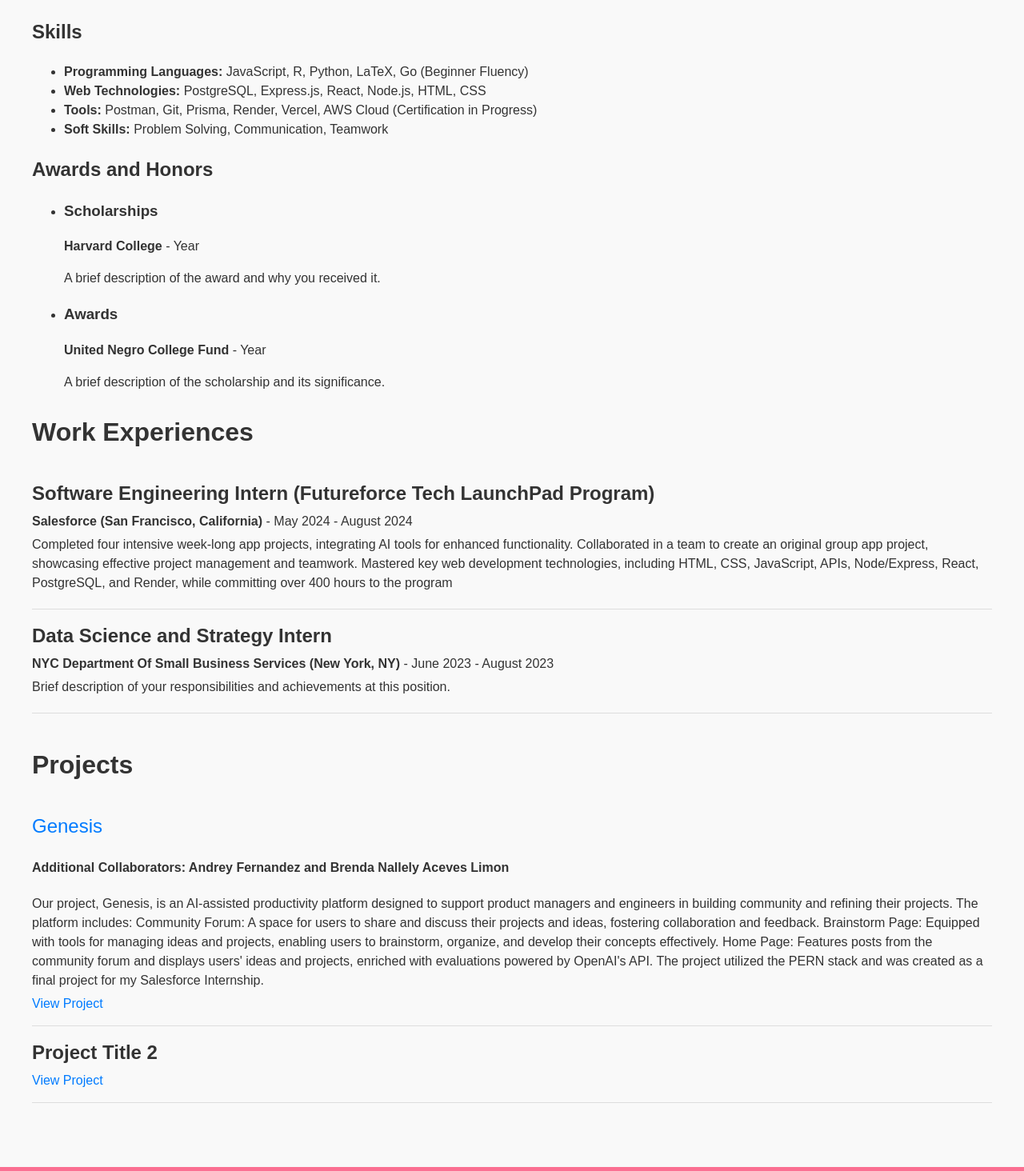
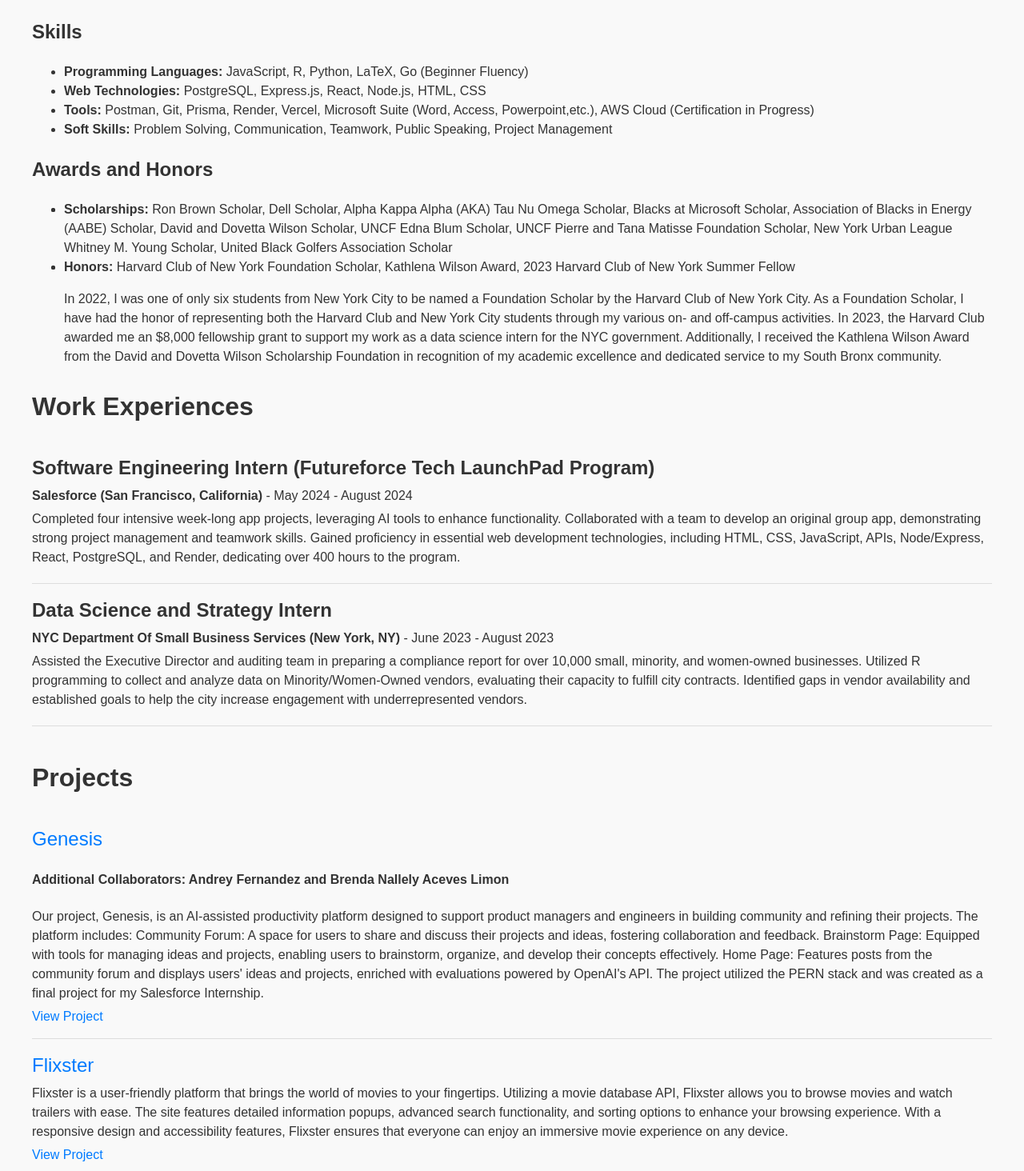
Before and after one commit to anitadugbartey1/anita-portfolio, a React (Vite) app in the folder anita-portfolio/: page /portfolio in a window 1280 px wide. Shown: the part 326-1790 px from the top of the page at 80% size. Built offline with nearby package versions, Linux system fonts and the light colour scheme.

Commit message:
more commits

```diff
--- a/anita-portfolio/src/Portfolio.jsx
+++ b/anita-portfolio/src/Portfolio.jsx
@@ -13,7 +13,7 @@ const Portfolio = () => {
             <li>
               <h3>Bachelor of Arts in Computer Science</h3>
               <p><strong>Harvard College,</strong>  Expected Graduation: May 2026</p>
-              <p><strong>Coursework</strong>: CS 1200 (Intro to Algorithms), CS 20 (Intro to Discrete Math), CS 32 (Intro to Computer Programming 1), Stat 100 (Intro to R Programming), Applied Math 22A (Linear Algebra), CS 1070 (Systems Development for CS)</p>
+              <p><strong>Coursework</strong>: CS 1200 (Intro to Algorithms), CS 20 (Intro to Discrete Math), CS 32 (Intro to Computer Programming 1), Stat 100 (Intro to R Programming), Applied Math 22A (Linear Algebra), CS 1070 (Systems Development for CS), MIT 15.501 (Accounting)</p>
             </li>
             {/* Add more education details as needed */}
           </ul>
@@ -24,8 +24,8 @@ const Portfolio = () => {
           <ul>
             <li><strong>Programming Languages:</strong> JavaScript, R, Python, LaTeX, Go (Beginner Fluency)</li>
             <li><strong>Web Technologies:</strong> PostgreSQL, Express.js, React, Node.js, HTML, CSS</li>
-            <li><strong>Tools:</strong> Postman, Git, Prisma, Render, Vercel, AWS Cloud (Certification in Progress)</li>
-            <li><strong>Soft Skills:</strong> Problem Solving, Communication, Teamwork</li>
+            <li><strong>Tools:</strong> Postman, Git, Prisma, Render, Vercel, Microsoft Suite (Word, Access, Powerpoint,etc.), AWS Cloud (Certification in Progress)</li>
+            <li><strong>Soft Skills:</strong> Problem Solving, Communication, Teamwork, Public Speaking, Project Management</li>
             {/* Add more skills as needed */}
           </ul>
         </div>
@@ -34,14 +34,14 @@ const Portfolio = () => {
           <h2>Awards and Honors</h2>
           <ul>
             <li>
-              <h3>Scholarships</h3>
-              <p><strong>Harvard College</strong> - Year</p>
-              <p>A brief description of the award and why you received it.</p>
+              <li><strong>Scholarships:</strong> Ron Brown Scholar, Dell Scholar,
+Alpha Kappa Alpha (AKA) Tau Nu Omega Scholar, Blacks at Microsoft Scholar, Association of Blacks in Energy (AABE)
+Scholar, David and Dovetta Wilson Scholar, UNCF Edna Blum Scholar, UNCF Pierre and Tana Matisse Foundation Scholar, New York Urban League Whitney M. Young Scholar, United Black Golfers Association Scholar</li>
+
             </li>
             <li>
-              <h3>Awards</h3>
-              <p><strong>United Negro College Fund</strong> - Year</p>
-              <p>A brief description of the scholarship and its significance.</p>
+            <li><strong>Honors:</strong> Harvard Club of New York Foundation Scholar, Kathlena Wilson Award, 2023 Harvard Club of New York Summer Fellow</li>
+              <p> In 2022, I was one of only six students from New York City to be named a Foundation Scholar by the Harvard Club of New York City. As a Foundation Scholar, I have had the honor of representing both the Harvard Club and New York City students through my various on- and off-campus activities. In 2023, the Harvard Club awarded me an $8,000 fellowship grant to support my work as a data science intern for the NYC government. Additionally, I received the Kathlena Wilson Award from the David and Dovetta Wilson Scholarship Foundation in recognition of my academic excellence and dedicated service to my South Bronx community.</p>
             </li>
             {/* Add more awards as needed */}
           </ul>
@@ -53,14 +53,12 @@ const Portfolio = () => {
             <li>
               <h3>Software Engineering Intern (Futureforce Tech LaunchPad Program)</h3>
               <p><strong>Salesforce (San Francisco, California)</strong> - May 2024 - August 2024</p>
-              <p>Completed four intensive week-long app projects, integrating AI tools for enhanced functionality. Collaborated in a team to create an original group app project, showcasing effective project management and
-teamwork. Mastered key web development technologies, including HTML, CSS, JavaScript, APIs, Node/Express, React,
-PostgreSQL, and Render, while committing over 400 hours to the program</p>
+              <p>Completed four intensive week-long app projects, leveraging AI tools to enhance functionality. Collaborated with a team to develop an original group app, demonstrating strong project management and teamwork skills. Gained proficiency in essential web development technologies, including HTML, CSS, JavaScript, APIs, Node/Express, React, PostgreSQL, and Render, dedicating over 400 hours to the program.</p>
             </li>
             <li>
               <h3>Data Science and Strategy Intern</h3>
               <p><strong>NYC Department Of Small Business Services (New York, NY)</strong> - June 2023 - August 2023</p>
-              <p>Brief description of your responsibilities and achievements at this position.</p>
+              <p>Assisted the Executive Director and auditing team in preparing a compliance report for over 10,000 small, minority, and women-owned businesses. Utilized R programming to collect and analyze data on Minority/Women-Owned vendors, evaluating their capacity to fulfill city contracts. Identified gaps in vendor availability and established goals to help the city increase engagement with underrepresented vendors.</p>
             </li>
             {/* Add more experiences as needed */}
           </ul>
@@ -87,9 +85,14 @@ Home Page: Features posts from the community forum and displays users' ideas and
               <a href="https://audacious-capstone-ui.onrender.com" target="_blank" rel="noopener noreferrer">View Project</a>
             </li>
             <li>
-              <h3>Project Title 2</h3>
-              <p></p>
-              <a href="https://link-to-project2.com" target="_blank" rel="noopener noreferrer">View Project</a>
+                <h3>
+            <a href="https://github.com/anitadugbartey1/flixster-starter" target="_blank" rel="noopener noreferrer">
+    Flixster
+  </a>
+  </h3>
+              <p>
+Flixster is a user-friendly platform that brings the world of movies to your fingertips. Utilizing a movie database API, Flixster allows you to browse movies and watch trailers with ease. The site features detailed information popups, advanced search functionality, and sorting options to enhance your browsing experience. With a responsive design and accessibility features, Flixster ensures that everyone can enjoy an immersive movie experience on any device.</p>
+              <a href="https://drive.google.com/file/d/1psQ7aBnVkpzZu2XfKKxGPEMeXXiDb5kb/view" target="_blank" rel="noopener noreferrer">View Project</a>
             </li>
             {/* Add more projects as needed */}
           </ul>
```
